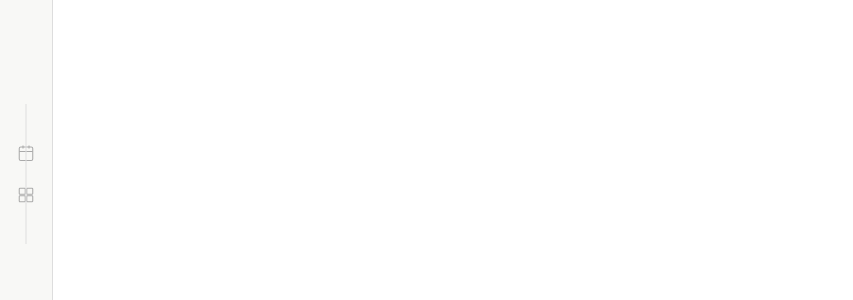
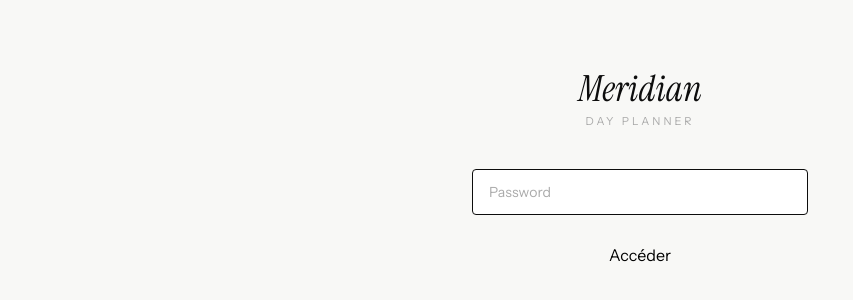
Before and after one commit to ThibaultPouch59200/Meridian, a Nuxt app: page /login in a window 1280 px wide. Before the commit this address had no page. Shown: the part 226-526 px from the top of the page, without its empty margins (0-853 px from the left). Built offline with nearby package versions, Linux system fonts and the light colour scheme.

Commit message:
feat(auth): add password-protected login page
Redirects unauthenticated users to /login via a global middleware.
Password is set via NUXT_PUBLIC_APP_PASSWORD in .env (not committed).
Auth state persisted in localStorage.

```diff
--- /dev/null
+++ b/app/layouts/auth.vue
@@ -0,0 +1,5 @@
+<template>
+  <div class="min-h-screen bg-gray-50 flex items-center justify-center">
+    <slot />
+  </div>
+</template>
--- /dev/null
+++ b/app/pages/login.vue
@@ -0,0 +1,55 @@
+<script setup lang="ts">
+definePageMeta({ layout: 'auth' })
+
+const config = useRuntimeConfig()
+const password = ref('')
+const error = ref(false)
+const inputRef = ref<HTMLInputElement | null>(null)
+
+onMounted(() => {
+  if (localStorage.getItem('meridian_auth') === 'true') {
+    navigateTo('/timeline')
+  }
+  nextTick(() => inputRef.value?.focus())
+})
+
+function submit() {
+  if (password.value === config.public.appPassword) {
+    localStorage.setItem('meridian_auth', 'true')
+    navigateTo('/timeline')
+  } else {
+    error.value = true
+    password.value = ''
+    nextTick(() => inputRef.value?.focus())
+  }
+}
+</script>
+
+<template>
+  <div class="w-full max-w-sm px-6">
+    <div class="mb-10 text-center">
+      <h1 class="font-display text-4xl italic text-black mb-1">Meridian</h1>
+      <p class="text-[11px] tracking-[3px] uppercase text-gray-400 font-sans">Day Planner</p>
+    </div>
+
+    <form @submit.prevent="submit" class="space-y-4">
+      <div>
+        <input
+          ref="inputRef"
+          v-model="password"
+          type="password"
+          placeholder="Password"
+          autocomplete="current-password"
+          class="w-full px-4 py-3 bg-white border rounded text-sm font-sans text-black placeholder-gray-400 outline-none transition-colors"
+          :class="error ? 'border-red-400 focus:border-red-400' : 'border-gray-200 focus:border-black'"
+          @input="error = false"
+        />
+        <p v-if="error" class="mt-2 text-[11px] text-red-400 tracking-wide">Mot de passe incorrect</p>
+      </div>
+
+      <button type="submit" class="btn-primary w-full py-3 text-center">
+        Accéder
+      </button>
+    </form>
+  </div>
+</template>
--- a/nuxt.config.ts
+++ b/nuxt.config.ts
@@ -1,5 +1,10 @@
 export default defineNuxtConfig({
   compatibilityDate: '2025-07-15',
+  runtimeConfig: {
+    public: {
+      appPassword: '',
+    },
+  },
   devtools: { enabled: true },
   ssr: false,
   components: [{ path: '~/components', pathPrefix: false }],
```
Also changed, not shown: app/middleware/auth.global.ts (added, +11 -0 lines), 1 other file (tests, documents, lock files or other folders).
